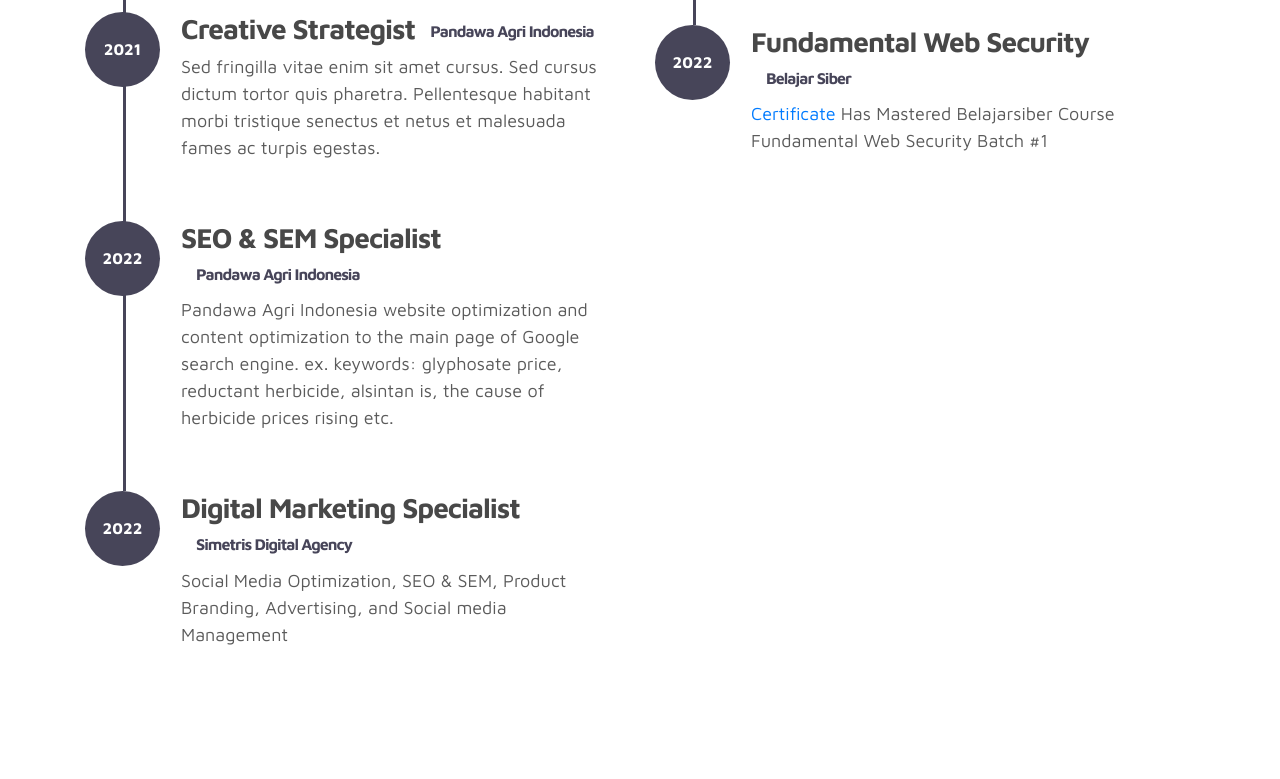
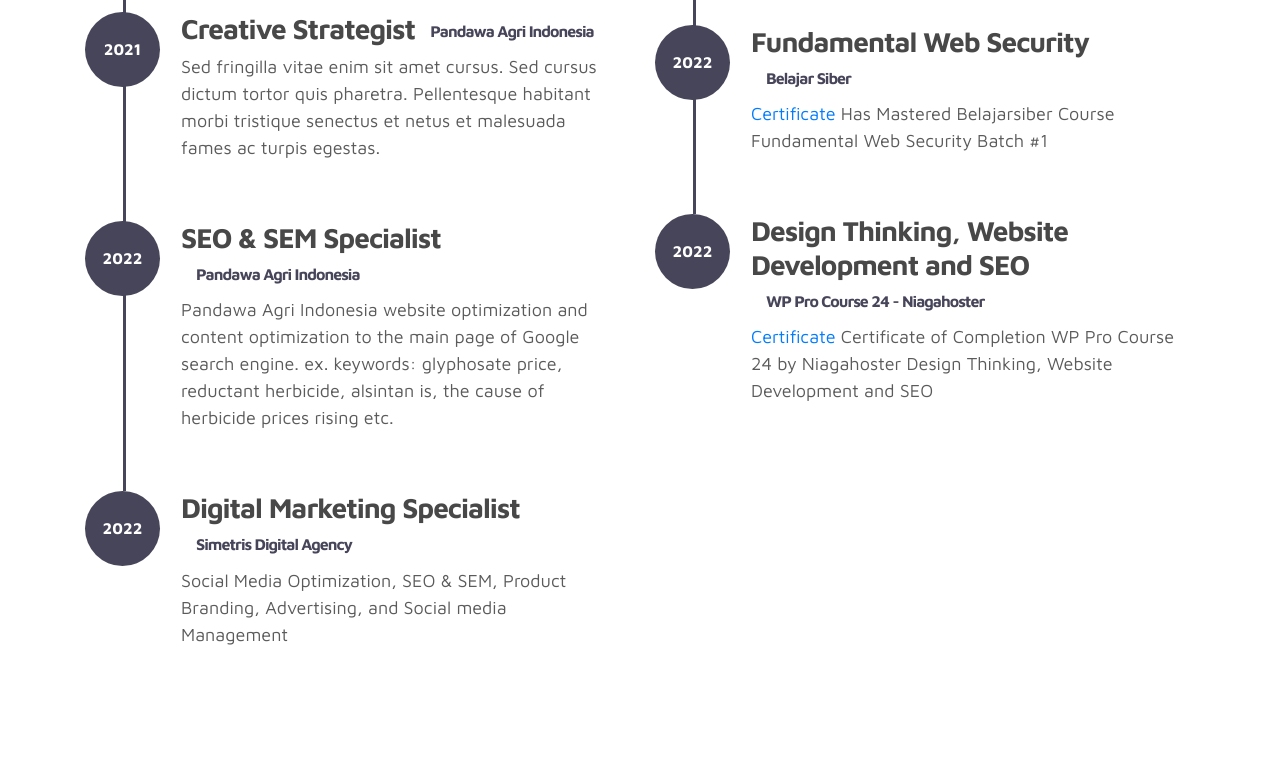
Before and after one commit to ArranNCR/arranncr.github.io, a plain HTML site: page index.html in a window 1280 px wide. Shown: the part 2253-3032 px from the top of the page. Drawn offline with Linux system fonts and the light colour scheme; grey boxes are pictures that could not be loaded.

Commit message:
Update index.html

```diff
--- a/index.html
+++ b/index.html
@@ -252,6 +252,19 @@
                                   Fundamental Web Security
                                   Batch #1</p>
                             </div>
+
+                        </div>
+                      <div class="timeline-wrapper">
+                            <div class="timeline-yr">
+                                <span>2022</span>
+                            </div>
+                            <div class="timeline-info">
+                                <h3><span>Design Thinking, Website Development and SEO</span><small>WP Pro Course 24 - Niagahoster</small></h3>
+                                <p><a rel="nofollow" href="https://drive.google.com/file/d/1tjsfqc6ypa2G9vD89LrLWo57piwFj2AJ/view?usp=sharing">Certificate</a> Certificate of Completion WP Pro Course 24 by Niagahoster
+                                  Design Thinking, Website Development and SEO
+                                </p>
+                            </div>
+
                         </div>
 
                     </div>
```
